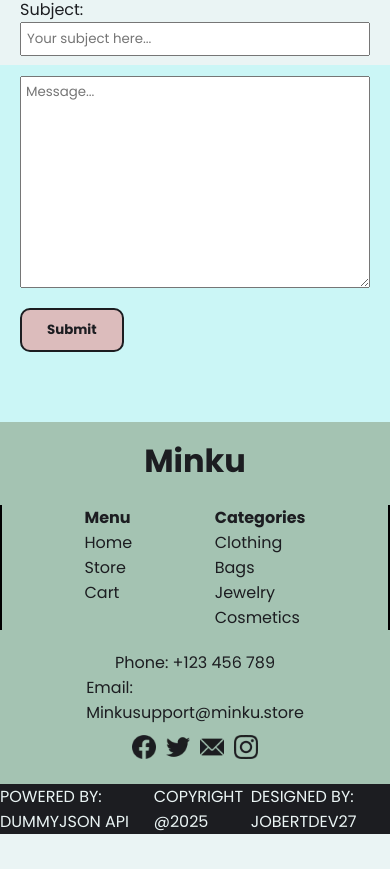
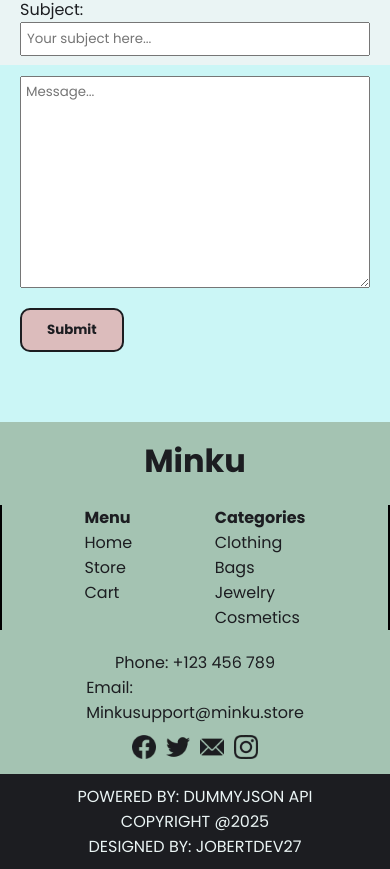
Before and after one commit to JobertDev27/Minku-ecommerce-site, a React (Vite) app: page / in a window 390 px wide. Shown: the part 1532-2401 px from the top of the page. Before the commit the page ends 2366 px from the top, so only its background shows below. Built offline with nearby package versions, Linux system fonts and the light colour scheme; no server answers; a web font is replaced by a local one.

Commit message:
made footer responsive

```diff
--- a/src/Global.css
+++ b/src/Global.css
@@ -636,12 +636,22 @@ footer {
     .item-page {
         flex-direction: column;
         overflow-y: scroll;
+        padding: 50px 0;
 
     }
 
     .item-main-detail {
         border: 0;
         padding-bottom: 10px;
+    }
+
+    .footer-container {
+        padding-bottom: 50px;
+    }
+
+    .creator-footer {
+        flex-direction: column;
+        padding: 10px;
     }
 }
 
@@ -670,6 +680,8 @@ footer {
         padding: 0;
         margin: 0;
     }
+
+
 }
 
 /* DESKTOP */
```
